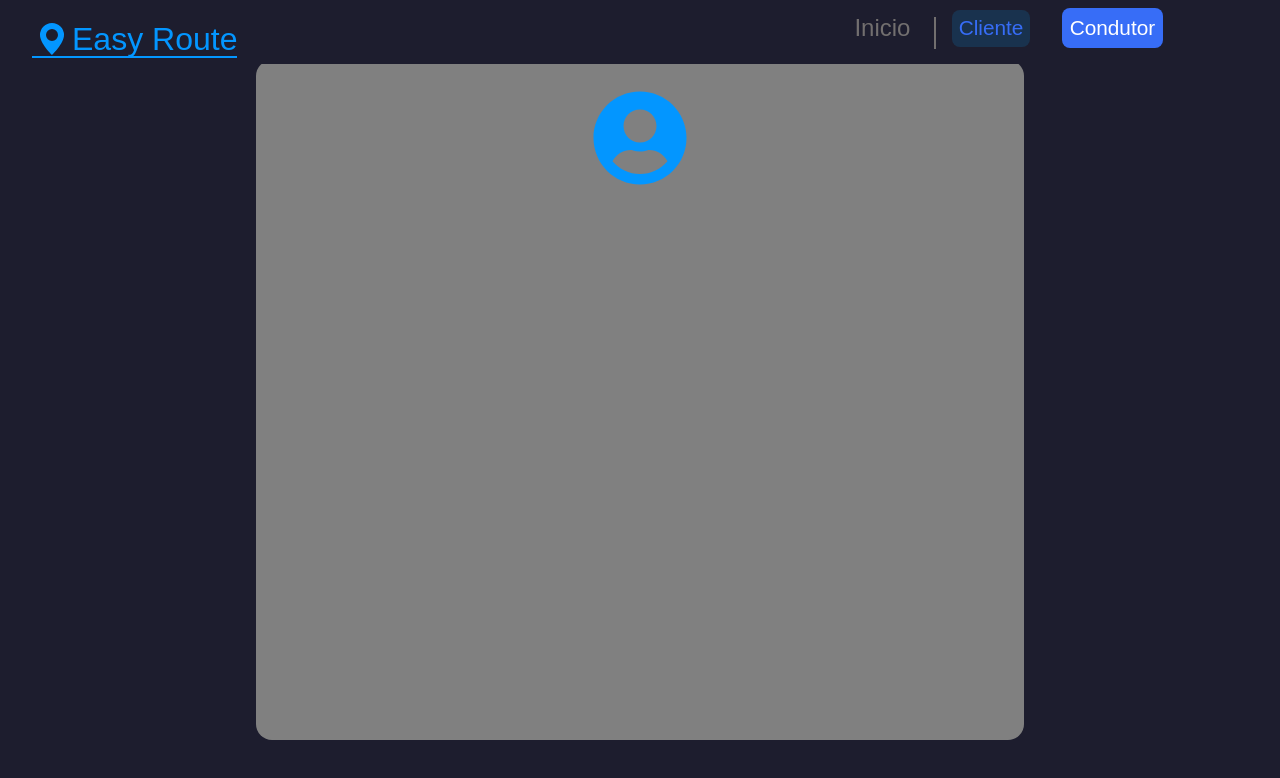
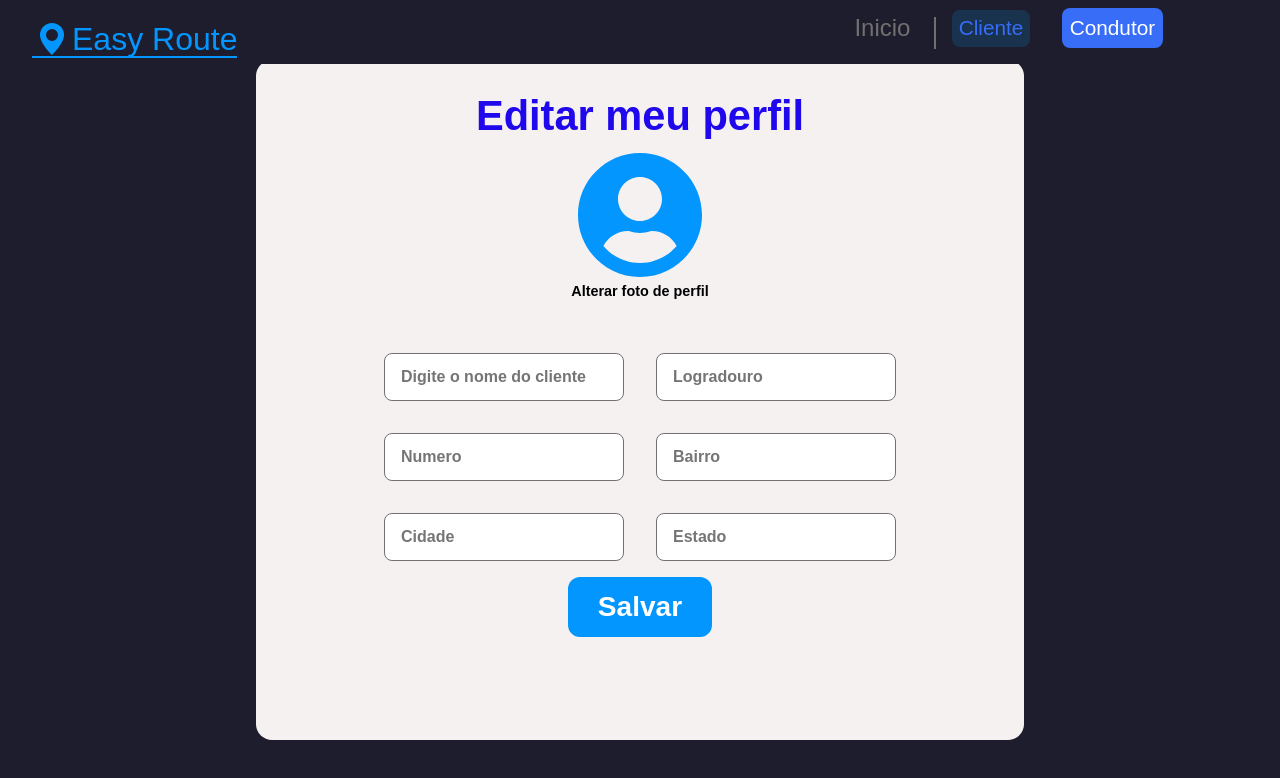
Before and after one commit to clovisantunes/easy_route, a Next.js app: page /Client/Dashboard in a window 1280 px wide. Shown: the top 778 px of the page. Built offline with nearby package versions, Linux system fonts and the light colour scheme; no server answers; sample sign-in values are in the browser's storage.

Commit message:
adicionando funcionalidades da tela de edição de dados do usuario

```diff
--- a/src/pages/Client/ClientRegister/index.tsx
+++ b/src/pages/Client/ClientRegister/index.tsx
@@ -146,9 +146,7 @@ export default function ClientRegister() {
             </div>
             <div className={styles.buttonWrapper}>
               <Button loading={loading}>
-
                   Cadastrar
-
               </Button>
             </div>
           </form>
--- a/src/pages/Client/Dashboard/index.tsx
+++ b/src/pages/Client/Dashboard/index.tsx
@@ -1,31 +1,113 @@
-import { useState,useEffect, ChangeEvent } from "react";
-
+import { useState, useEffect, ChangeEvent, FormEvent } from "react";
 import { Navbar } from "@/components/Header";
 import Head from "next/head";
 import styles from "./styles.module.scss";
 import { FaUserCircle } from "react-icons/fa";
+import { Input } from "@/components/UI/Input";
+import { Button } from "@/components/UI/Button/Index";
+import Router from "next/router";
+import { setupAPIClient } from "@/services/api";
 
 export default function Dashboard() {
+  const [nome, setNome] = useState("");
+  const [logradouro, setLogradouro] = useState("");
+  const [numero, setNumero] = useState("");
+  const [bairro, setBairro] = useState("");
+  const [cidade, setCidade] = useState("");
+  const [uf, setUf] = useState("");
+  const [loading, setLoading] = useState(false);
   const [avatarUrl, setAvatarUrl] = useState("");
   const [imageAvatar, setImageAvatar] = useState(null);
 
-function handleFile(e:ChangeEvent<HTMLInputElement> ){
-  if(!e.target.files){
+  function handleFile(e: ChangeEvent<HTMLInputElement>) {
+    if (!e.target.files) {
       return;
     }
-  const image = e.target.files[0]
+    const image = e.target.files[0];
 
-  if(!image){
+    if (!image) {
       return;
     }
-  if (image.type === 'image/jpeg' || image.type === 'image/png') {
+    if (image.type === "image/jpeg" || image.type === "image/png") {
       const imageUrl = URL.createObjectURL(image);
       setImageAvatar(image);
       setAvatarUrl(imageUrl);
-
     }
   }
 
+  useEffect(() => {
+    const fetchData = async () => {
+      const apiClient = setupAPIClient();
+      const userId = localStorage.getItem("userId");
+      const response = await apiClient.get(`/Cliente/${userId}`);
+
+      const { nome, logradouro, numero, bairro, cidade, uf } = response.data;
+
+      setNome(nome);
+      setLogradouro(logradouro);
+      setNumero(numero);
+      setBairro(bairro);
+      setCidade(cidade);
+      setUf(uf);
+    };
+
+    const clientUser = localStorage.getItem("userId");
+    if (!clientUser) {
+      Router.push("/Client/ClientRegister");
+    } else {
+      fetchData();
+    }
+  }, []);
+
+  async function setUserData(
+    nome,
+    logradouro,
+    numero,
+    bairro,
+    cidade,
+    uf
+  ) {
+    try {
+      setLoading(true);
+
+      const apiClient = setupAPIClient();
+      const userId = Number(localStorage.getItem("userId"));
+
+      const userData = {
+        id: userId,
+        nome,
+        logradouro,
+        numero,
+        bairro,
+        cidade,
+        uf
+      };
+
+      const response = await apiClient.put(`/Cliente/${userId}`, userData);
+
+      if (response.status === 200) {
+        console.log("Dados atualizados com sucesso!");
+      } else {
+        console.error("Ocorreu um erro ao atualizar os dados.");
+      }
+    } catch (error) {
+      console.error("Ocorreu um erro ao enviar a requisição.", error);
+    } finally {
+      setLoading(false);
+    }
+  }
+
+  const handleSubmit = async (e: FormEvent) => {
+    e.preventDefault();
+    await setUserData(
+      nome,
+      logradouro,
+      numero,
+      bairro,
+      cidade,
+      uf
+    );
+  };
 
   return (
     <>
@@ -35,22 +117,80 @@ function handleFile(e:ChangeEvent<HTMLInputElement> ){
       <Navbar />
       <div className={styles.container}>
         <div className={styles.containerUser}>
+          <h1>Editar meu perfil</h1>
+          <div className={styles.userImageContainer}>
             <div className={styles.userImage}>
               <label className={styles.labelAvatar}>
                 <span>
                   <FaUserCircle />
                 </span>
-              <input type="file" accept="image/png, image/jpeg" onChange={handleFile} />
+                <input
+                  type="file"
+                  accept="image/png, image/jpeg"
+                  onChange={handleFile}
+                />
                 {avatarUrl && (
                   <img
                     className={styles.preview}
                     src={avatarUrl}
                     alt="foto do usuario"
-                  width={96}
-                  height={96}
+                    width={128}
+                    height={128}
                   />
                 )}
+                <span className={styles.textImage}>Alterar foto de perfil</span>
               </label>
+            </div>
+          </div>
+          <div className={styles.items}>
+            <form onSubmit={handleSubmit}>
+              <div className={styles.inputWrapper}>
+                <Input
+                  placeholder="Digite o nome do cliente"
+                  type="text"
+                  value={nome}
+                  onChange={(e) => setNome(e.target.value)}
+                />
+                <Input
+                  placeholder="Logradouro"
+                  type="text"
+                  value={logradouro}
+                  onChange={(e) => setLogradouro(e.target.value)}
+                />
+              </div>
+              <div className={styles.inputWrapper}>
+                <Input
+                  placeholder="Numero"
+                  type="number"
+                  value={numero}
+                  onChange={(e) => setNumero(e.target.value)}
+                ></Input>
+                <Input
+                  placeholder="Bairro"
+                  type="text"
+                  value={bairro}
+                  onChange={(e) => setBairro(e.target.value)}
+                />
+              </div>
+              <div className={styles.inputWrapper}>
+                <Input
+                  placeholder="Cidade"
+                  type="text"
+                  value={cidade}
+                  onChange={(e) => setCidade(e.target.value)}
+                />
+                <Input
+                  placeholder="Estado"
+                  type="text"
+                  maxLength={3}
+                  value={uf}
+                  onChange={(e) => setUf(e.target.value)}
+                />
+              </div>
+              <div className={styles.buttonWrapper}>
+                <Button loading={loading}>Salvar</Button>
+              </div>
+            </form>
           </div>
         </div>
       </div>
--- a/src/pages/Client/Dashboard/styles.module.scss
+++ b/src/pages/Client/Dashboard/styles.module.scss
@@ -7,17 +7,25 @@
 }
 .containerUser {
   display: flex;
-  justify-content: center;
+  align-items: center;
+  flex-direction: column;
   padding: 2em;
   width: 60%;
   height: 85%;
-  background-color: grey;
+  background-color: var(--grey-50);
   border: none;
   border-radius: 1em;
+
+  h1 {
+    color: var(--blue-1000);
+    font-size: 2.6em;
+    margin-bottom: .5em;
+  }
 }
 .userImage {
-  width: 6em;
-  height: 6em;
+  width: 12em;
+  height: 8em;
+
 
   .labelAvatar {
     cursor: pointer;
@@ -26,13 +34,14 @@
     display: flex;
     justify-content: center;
     align-items: center;
+    flex-direction: column;
   }
   .labelAvatar span{
     transition: all .5s ease;
   }
   svg {
-    width: 6em;
-    height: 6em;
+    width: 8em;
+    height: 8em;
     color: var(--blue-500);
   }
   input {
@@ -42,7 +51,55 @@
     transform: scale(1.2);
   }
   img{
+    border: solid 2px var(--blue-500);
     border-radius: 100%;
     position: absolute;
   }
 }
+.textImage{
+  font-size: .9em;
+  font-weight: 600;
+}
+.items{
+  margin-top: 3em;
+  text-align: center;
+
+  form {
+    display: flex;
+    flex-direction: column;
+    justify-content: center;
+    align-items: center;
+  }
+  input {
+    width: 30vh;
+    height: 6vh;
+    margin: 2vh 1em;
+    background-color: var(--white);
+    border-radius: 0.5em;
+    border: solid 1px var(--grey-100);
+    padding: 1em;
+    color: var(--grey-100);
+    font-weight: bold;
+  }
+
+  span {
+    color: var(--grey-100);
+    margin: 2em 0;
+    font-size: 1.5em;
+  }
+  Button {
+    width: 6em;
+    height: 2.5em;
+    border-radius: 0.5em;
+    border: solid 2px var(--blue-500);
+    background-color: var(--blue-500);
+    color: var(--white);
+    font-weight: bold;
+    font-size: 1.5em;
+    transition: all 0.3s ease;
+  }
+  Button:hover {
+    background-color: var(--dark-700);
+    border: none;
+  }
+}
--- a/src/pages/index.tsx
+++ b/src/pages/index.tsx
@@ -11,7 +11,7 @@ export default function Home() {
   return (
     <>
       <Head>
-        <title>Easy Route - Cadastro de cliente</title>
+        <title>Easy Route - Seu sistema de gerenciar rotas</title>
       </Head>
       <Navbar />
       <div className={styles.containerCenter}>
```
Lines whose indentation alone changed are shown as unchanged.
